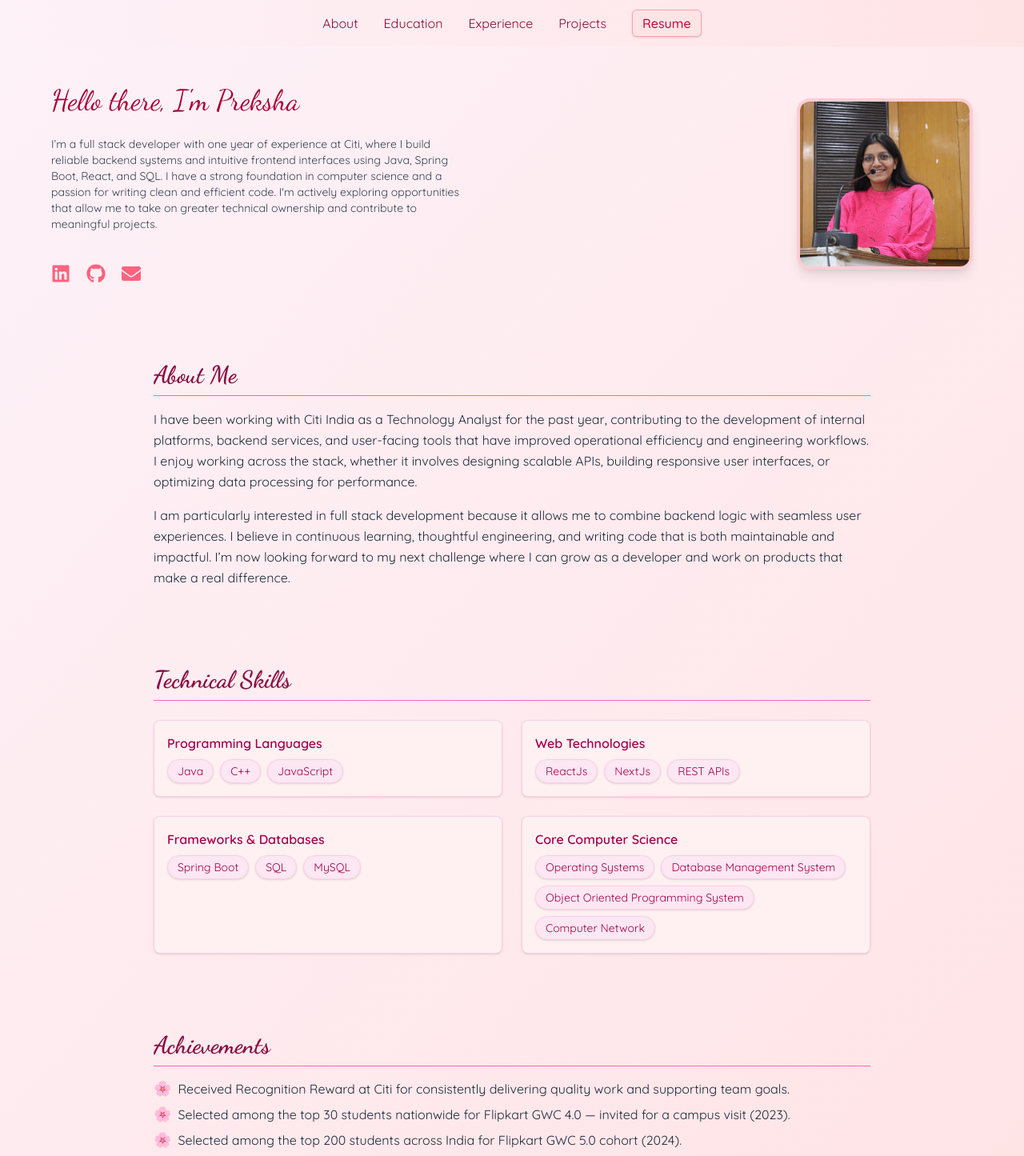
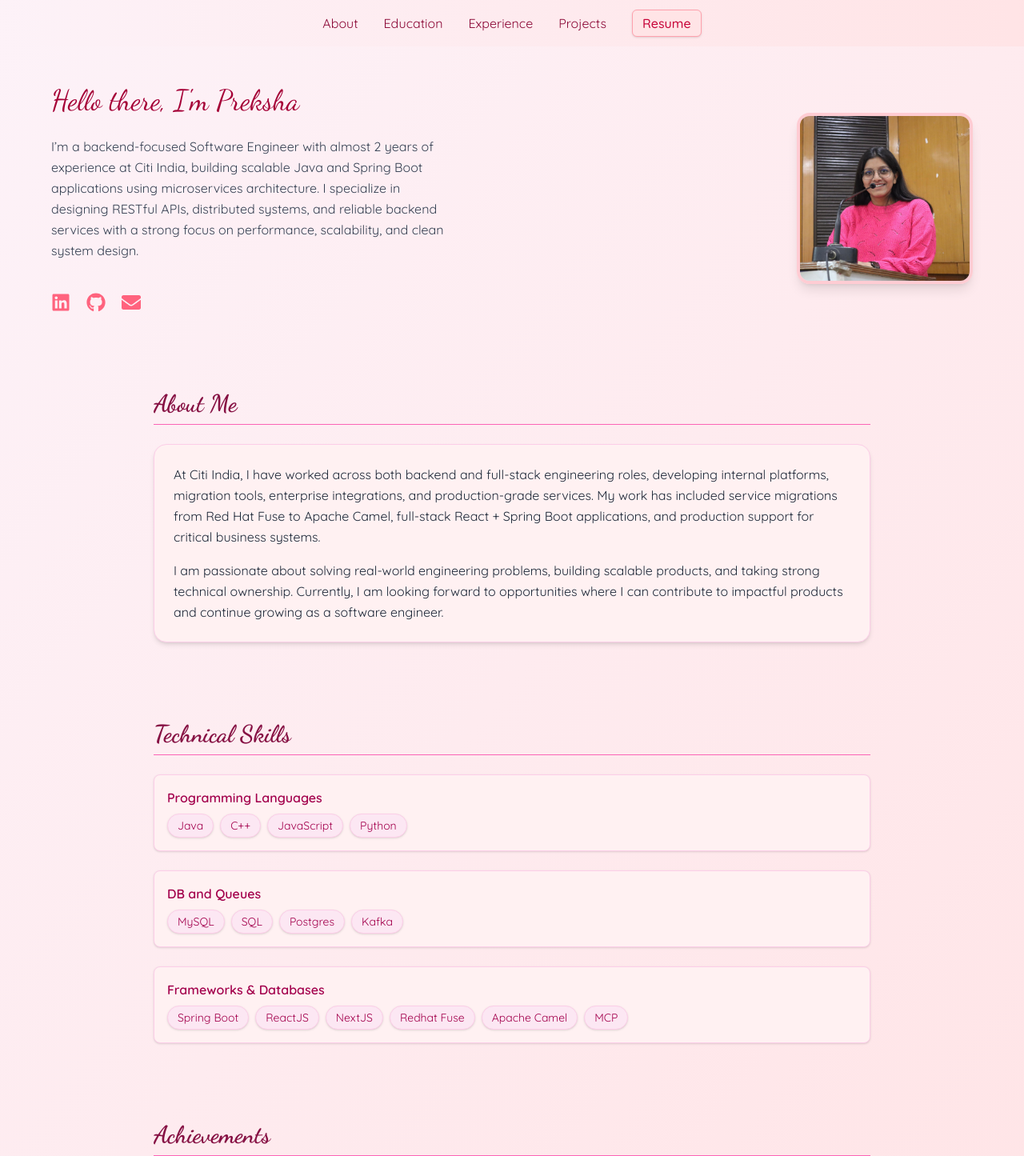
Before and after one commit to Prekshagupta99/Preksha-Portfolio, a Next.js app: page / in a window 1280 px wide. Shown: the top 1445 px of the page at 80% size. Built offline with nearby package versions, Linux system fonts and the light colour scheme.

Commit message:
updated some sections as per experience

```diff
--- a/app/experience/page.tsx
+++ b/app/experience/page.tsx
@@ -26,49 +26,57 @@ export default function ExperiencePage() {
           Experience
         </h1>
 
-        {/* Full-time Role 2*/}
+        {/* TA 2 */}
         <div className="bg-rose-50 rounded-2xl p-6 shadow-md mb-6 border border-rose-200">
           <h2 className="text-2xl font-semibold text-rose-900">
-            Technology Analyst 2– Citi India
+            Technology Analyst 2 – Citi India
           </h2>
-          <p className="text-rose-700 text-sm mb-2">July 2025 – Present</p>
+          <p className="text-rose-700 text-sm mb-2">
+            Core Accounts | July 2025 – Present
+          </p>
           <p className="text-gray-800 mb-4">
-            <span className="font-medium">Tech Stack:</span> SpringBoot, Apache Camel
+            <span className="font-medium">Tech Stack:</span> Java, Spring Boot,
+            Apache Camel, MCP, LLM
           </p>
+
           <ul className="space-y-2 text-gray-800 text-sm sm:text-base">
             {[
-              "Transitioned Lightspeed Classic to Enterprise in different services, enabling seamless data flow and minimizing system downtime.",
-              "Migrating multiple services from Apache Camel Fuse to Apache Camel, improving scalability and system reliability.",
+              "Led migration of multiple services from Red Hat Fuse to Apache Camel 4, improving reliability and security.",
+              "Built an agent using MCP and LLM for enterprise-wide React and Angular UI generation with 100% compliance to company UI standards, reducing development timelines by 75%.",
+              "Won Citi’s internal Prompt-a-thon among 100+ participants for end-to-end prompt solutions including JIRA story creation, full-stack development, and automated test case generation.",
+              "Optimised system uptime and data flow by transitioning the system from Lightspeed Classic to Enterprise.",
+              "Owned production support for critical backend applications and deployment validation to ensure high system reliability.",
             ].map((item, index) => (
               <li key={index} className="flex gap-2 items-start">
-                <span className="text-pink-600 text-base mt-0.5">🌸</span>
+                <span className="text-pink-600 mt-0.5">🌸</span>
                 <span>{item}</span>
               </li>
             ))}
           </ul>
         </div>
 
-        {/* Full-time Role 1*/}
+        {/* TA 1 */}
         <div className="bg-rose-50 rounded-2xl p-6 shadow-md mb-6 border border-rose-200">
           <h2 className="text-2xl font-semibold text-rose-900">
-            Technology Analyst – Citi India
+            Technology Analyst 1 – Citi India
           </h2>
-          <p className="text-rose-700 text-sm mb-2">July 2024 – July 2025</p>
+          <p className="text-rose-700 text-sm mb-2">
+            Global Credit Control System | July 2024 – June 2025
+          </p>
           <p className="text-gray-800 mb-4">
             <span className="font-medium">Tech Stack:</span> Spring Boot,
             React.js, SQL
           </p>
+
           <ul className="space-y-2 text-gray-800 text-sm sm:text-base">
             {[
-              "Developed a full-stack migration tool, automating data and rules migration from higher to lower environments, reducing manual effort by 60%.",
-              "Implemented backend services in Java to handle complex migration rules and ensure seamless data transfer.",
-              "Created React.js components for managing migration workflows with a user-friendly UI.",
-              "Migrated legacy .NET microservices to Spring Boot, improving system scalability and performance.",
-              "Built a Git utility tool using Spring Boot to fetch added/removed/total lines of code across repositories using Git commands.",
-              "Performed unit testing to validate code functionality and prevent regressions.",
+              "Engineered a full-stack migration tool in React and Spring Boot to automate data and rule transfer between environments, reducing manual effort by 60%.",
+              "Migrated .NET microservices to Spring Boot, significantly improving system performance and scalability.",
+              "Built a Java-based Git utility tool using Spring Boot to analyze repositories and generate code change reports.",
+              "Performed daily UAT monitoring by validating scheduled jobs, troubleshooting discrepancies, and ensuring smooth operations.",
             ].map((item, index) => (
               <li key={index} className="flex gap-2 items-start">
-                <span className="text-pink-600 text-base mt-0.5">🌸</span>
+                <span className="text-pink-600 mt-0.5">🌸</span>
                 <span>{item}</span>
               </li>
             ))}
@@ -80,18 +88,21 @@ export default function ExperiencePage() {
           <h2 className="text-2xl font-semibold text-rose-900">
             Technology Intern – Citi India
           </h2>
-          <p className="text-rose-700 text-sm mb-2">June – July 2023</p>
+          <p className="text-rose-700 text-sm mb-2">
+            Equities | May 2023 – August 2023
+          </p>
           <p className="text-gray-800 mb-4">
-            <span className="font-medium">Tech Stack:</span> Spring Boot, Java
+            <span className="font-medium">Tech Stack:</span> Java, Spring Boot,
+            Solace
           </p>
+
           <ul className="space-y-2 text-gray-800 text-sm sm:text-base">
             {[
-              "Managed Solace connections, optimizing secure data reception and forwarding across multiple instances.",
-              "Built APIs to transmit data from backend systems to UI, ensuring real-time delivery and seamless interaction.",
-              "Improved data flow reliability and user experience through performance tuning and code optimization.",
+              "Developed a real-time performance tracking system to monitor latency, throughput, and processing volume.",
+              "Optimized Solace connections to ensure reliable and secure data reception across multiple instances.",
             ].map((item, index) => (
               <li key={index} className="flex gap-2 items-start">
-                <span className="text-yellow-500 text-base mt-0.5">💫</span>
+                <span className="text-yellow-500 mt-0.5">💫</span>
                 <span>{item}</span>
               </li>
             ))}
--- a/app/page.tsx
+++ b/app/page.tsx
@@ -32,14 +32,13 @@ export default function HomePage() {
             Hello there, I'm Preksha
           </p>
 
-          <p className="text-sm sm:text-md text-gray-700">
-            I’m a full stack developer with one year of experience at Citi,
-            where I build reliable backend systems and intuitive frontend
-            interfaces using Java, Spring Boot, React, and SQL. I have a strong
-            foundation in computer science and a passion for writing clean and
-            efficient code. I'm actively exploring opportunities that allow me
-            to take on greater technical ownership and contribute to meaningful
-            projects.
+          <p className="text-sm sm:text-base text-gray-700 leading-relaxed">
+            I’m a backend-focused Software Engineer with almost 2 years of
+            experience at Citi India, building scalable Java and Spring Boot
+            applications using microservices architecture. I specialize in
+            designing RESTful APIs, distributed systems, and reliable backend
+            services with a strong focus on performance, scalability, and clean
+            system design.
           </p>
 
           <div className="flex justify-center md:justify-start space-x-5 pt-4 text-2xl">
@@ -64,8 +63,6 @@ export default function HomePage() {
               <FaEnvelope />
             </a>
           </div>
-
-
         </div>
 
         {/* Profile Image */}
@@ -82,29 +79,31 @@ export default function HomePage() {
       </section>
 
       {/* About Section */}
-      <section id="about" className="max-w-4xl mx-auto space-y-4 px-2 sm:px-0">
+      <section id="about" className="max-w-4xl mx-auto space-y-6 px-2 sm:px-0">
         <h2
           className={`text-3xl font-semibold border-b border-pink-400 pb-2 text-pink-900 ${dancingScript.className}`}
         >
           About Me
         </h2>
+
+        <div className="bg-rose-50 rounded-2xl border border-pink-200 shadow-md p-6 space-y-4">
           <p className="leading-relaxed text-gray-800 text-sm sm:text-base">
-          I have been working with Citi India as a Technology Analyst for the
-          past year, contributing to the development of internal platforms,
-          backend services, and user-facing tools that have improved operational
-          efficiency and engineering workflows. I enjoy working across the
-          stack, whether it involves designing scalable APIs, building
-          responsive user interfaces, or optimizing data processing for
-          performance.
+            At Citi India, I have worked across both backend and full-stack
+            engineering roles, developing internal platforms, migration tools,
+            enterprise integrations, and production-grade services. My work has
+            included service migrations from Red Hat Fuse to Apache Camel,
+            full-stack React + Spring Boot applications, and production support
+            for critical business systems.
           </p>
+
           <p className="leading-relaxed text-gray-800 text-sm sm:text-base">
-          I am particularly interested in full stack development because it
-          allows me to combine backend logic with seamless user experiences. I
-          believe in continuous learning, thoughtful engineering, and writing
-          code that is both maintainable and impactful. I’m now looking forward
-          to my next challenge where I can grow as a developer and work on
-          products that make a real difference.
+            I am passionate about solving real-world engineering problems,
+            building scalable products, and taking strong technical ownership.
+            Currently, I am looking forward to opportunities where I can
+            contribute to impactful products and continue growing as a software
+            engineer.
           </p>
+        </div>
       </section>
 
       {/* Skills Section */}
@@ -115,14 +114,14 @@ export default function HomePage() {
           Technical Skills
         </h2>
 
-        <div className="grid grid-cols-1 sm:grid-cols-2 gap-6 text-sm sm:text-base">
+        <div className="grid grid-cols-1 gap-6 text-sm sm:text-base">
           {/* Programming Languages */}
           <div className="bg-rose-50 rounded-lg border border-pink-200 p-4 shadow-sm">
             <h3 className="font-semibold text-pink-800 mb-2">
               Programming Languages
             </h3>
             <div className="flex flex-wrap gap-2">
-              {["Java", "C++", "JavaScript"].map((skill) => (
+              {["Java", "C++", "JavaScript", "Python"].map((skill) => (
                 <span
                   key={skill}
                   className="bg-pink-100 text-pink-800 px-3 py-1 rounded-full text-sm border border-pink-200 shadow"
@@ -133,13 +132,11 @@ export default function HomePage() {
             </div>
           </div>
 
-          {/* Web Technologies */}
+          {/* DB and Queues */}
           <div className="bg-rose-50 rounded-lg border border-pink-200 p-4 shadow-sm">
-            <h3 className="font-semibold text-pink-800 mb-2">
-              Web Technologies
-            </h3>
+            <h3 className="font-semibold text-pink-800 mb-2">DB and Queues</h3>
             <div className="flex flex-wrap gap-2">
-              {["ReactJs", "NextJs", "REST APIs"].map((skill) => (
+              {["MySQL", "SQL", "Postgres", "Kafka"].map((skill) => (
                 <span
                   key={skill}
                   className="bg-pink-100 text-pink-800 px-3 py-1 rounded-full text-sm border border-pink-200 shadow"
@@ -156,24 +153,14 @@ export default function HomePage() {
               Frameworks & Databases
             </h3>
             <div className="flex flex-wrap gap-2">
-              {["Spring Boot", "SQL", "MySQL"].map((skill) => (
-                <span
-                  key={skill}
-                  className="bg-pink-100 text-pink-800 px-3 py-1 rounded-full text-sm border border-pink-200 shadow"
-                >
-                  {skill}
-                </span>
-              ))}
-            </div>
-          </div>
-
-          {/* Core CS Concepts */}
-          <div className="bg-rose-50 rounded-lg border border-pink-200 p-4 shadow-sm">
-            <h3 className="font-semibold text-pink-800 mb-2">
-              Core Computer Science
-            </h3>
-            <div className="flex flex-wrap gap-2">
-              {["Operating Systems", "Database Management System", "Object Oriented Programming System", "Computer Network"].map((skill) => (
+              {[
+                "Spring Boot",
+                "ReactJS",
+                "NextJS",
+                "Redhat Fuse",
+                "Apache Camel",
+                "MCP",
+              ].map((skill) => (
                 <span
                   key={skill}
                   className="bg-pink-100 text-pink-800 px-3 py-1 rounded-full text-sm border border-pink-200 shadow"
@@ -198,6 +185,7 @@ export default function HomePage() {
         </h2>
         <ul className="space-y-2 text-gray-800 text-sm sm:text-base">
           {[
+            "Winner of Citi’s internal Prompt-a-thon, securing top position among 100+ participants for designing end-to-end prompt solutions.",
             "Received Recognition Reward at Citi for consistently delivering quality work and supporting team goals.",
             "Selected among the top 30 students nationwide for Flipkart GWC 4.0 — invited for a campus visit (2023).",
             "Selected among the top 200 students across India for Flipkart GWC 5.0 cohort (2024).",
--- a/components/Navbar.tsx
+++ b/components/Navbar.tsx
@@ -28,7 +28,7 @@ export default function Navbar() {
           Projects
         </Link>
         <a
-          href="https://drive.google.com/file/d/1XOsnUyqPA8XLc44WOA6vthw_WssJVct_/view?usp=sharing"
+          href="https://drive.google.com/file/d/1ITohHwVQMbpMYoa6BrpA2QzxLlSh6vDC/view?usp=sharing"
           target="_blank"
           rel="noopener noreferrer"
           className="bg-rose-100 border border-rose-300 text-rose-700 px-3 py-1 rounded-md font-medium shadow-sm hover:bg-rose-200 transition"
```
Lines whose indentation alone changed are shown as unchanged.
